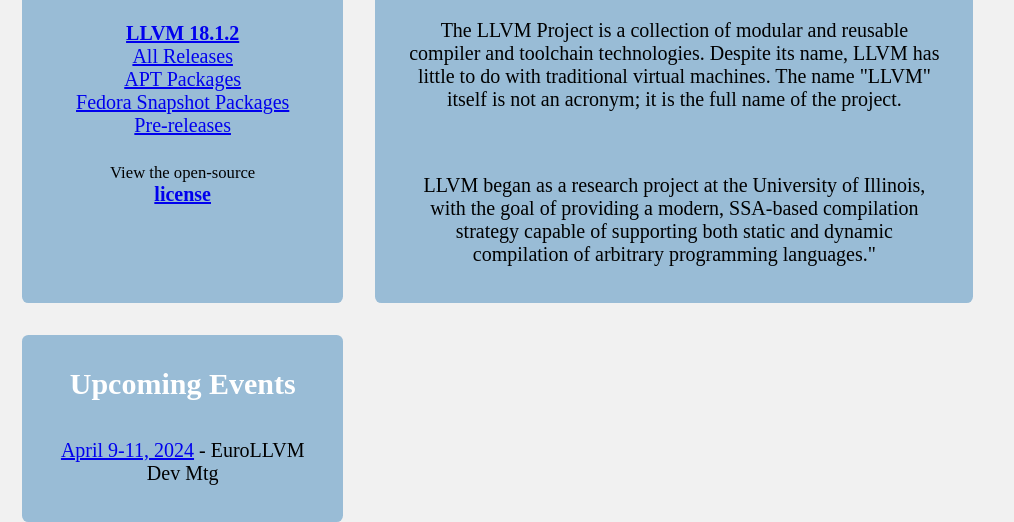
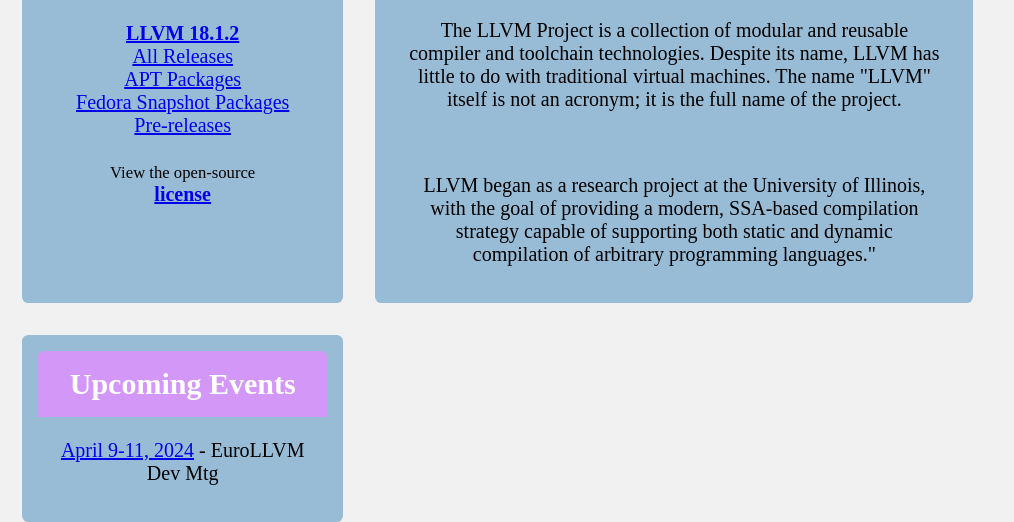
Before and after one commit to LauraElanorJones/LauraElanorjones.github.io, a plain HTML site: page index.html in a window 1280 px wide. Shown: the part 544-1066 px from the top of the page, without its empty margins (0-1014 px from the left). Drawn offline with nearby package versions, Linux system fonts and the light colour scheme; no server answers.

Commit message:
Update index.html

```diff
--- a/index.html
+++ b/index.html
@@ -52,7 +52,7 @@ body {margin: 0; padding: 0; background-color: #f1f1f1;}
 
 /* headings */
 .padded-boxes .heading {
-    background:##D397F8;
+    background:#D397F8;
     margin:0;
     padding:1rem;
     border-top-left-radius:.4rem;
```
